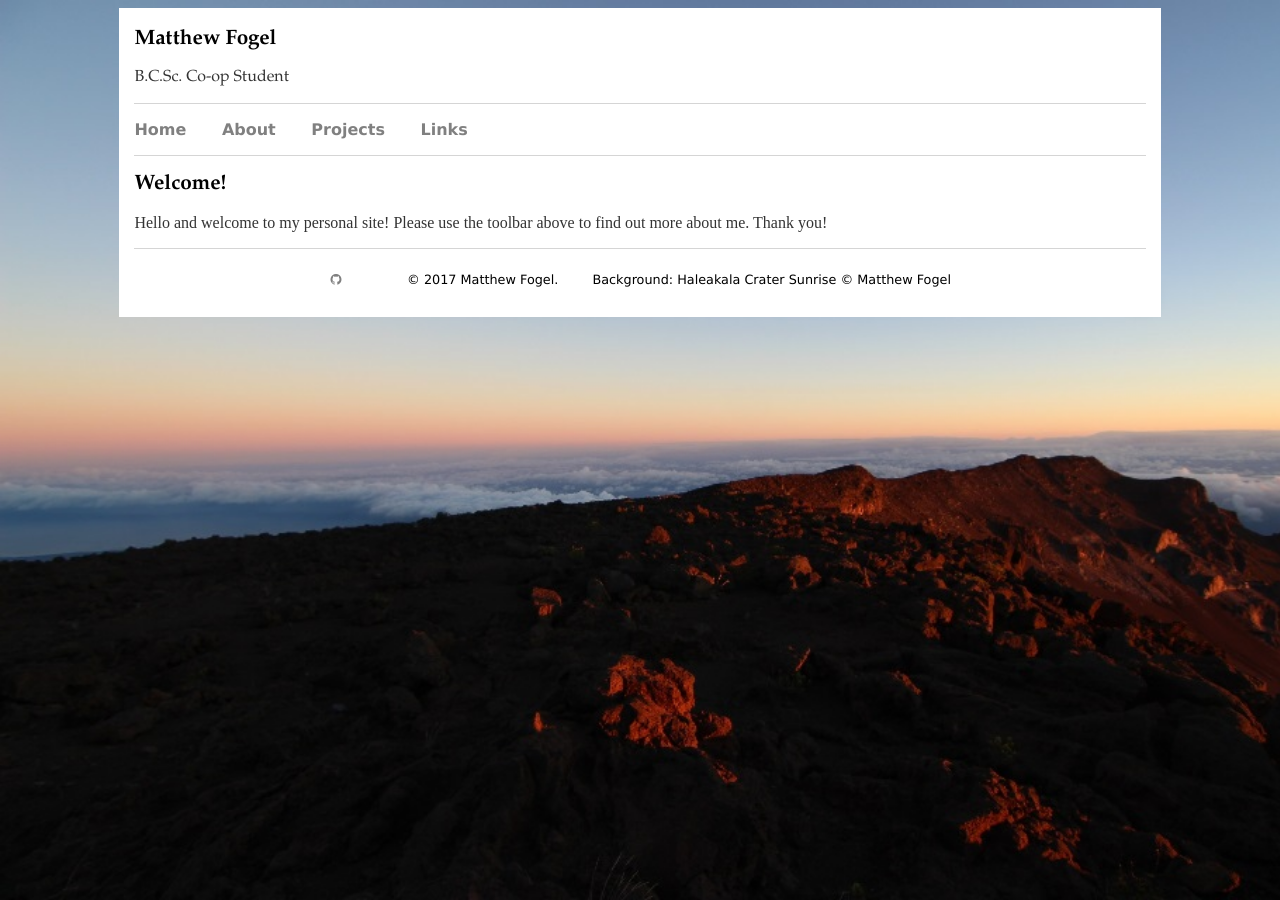
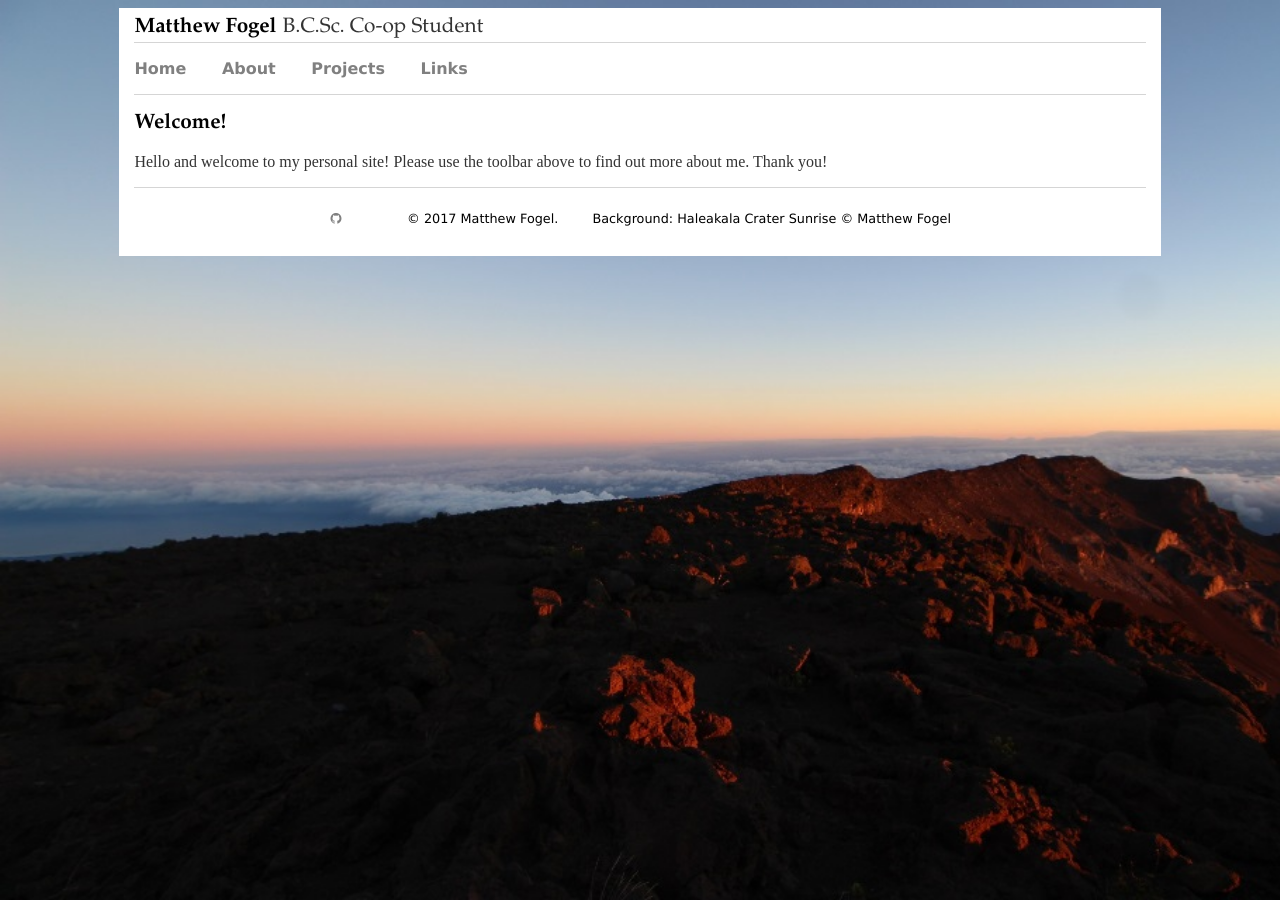
Before and after one commit to matthew-fogel/matthew-fogel.github.io, a Jekyll site: the page built from index.html, in a window 1280 px wide. Built offline with Jekyll 4.4.1, drawn with Linux system fonts in a browser that asks for light colours.

Commit message:
Added one-line class
Displays inline

```diff
--- a/css/main.css
+++ b/css/main.css
@@ -33,6 +33,12 @@ div.wrapper {
 
 div.image {
   display: inline-block;
+}
+
+.one-line{
+  display: inline;
+  font-family:'Garamond', 'Times New Roman', 'Serif';
+  font-size: 1.3rem;
 }
 
 header {
```
